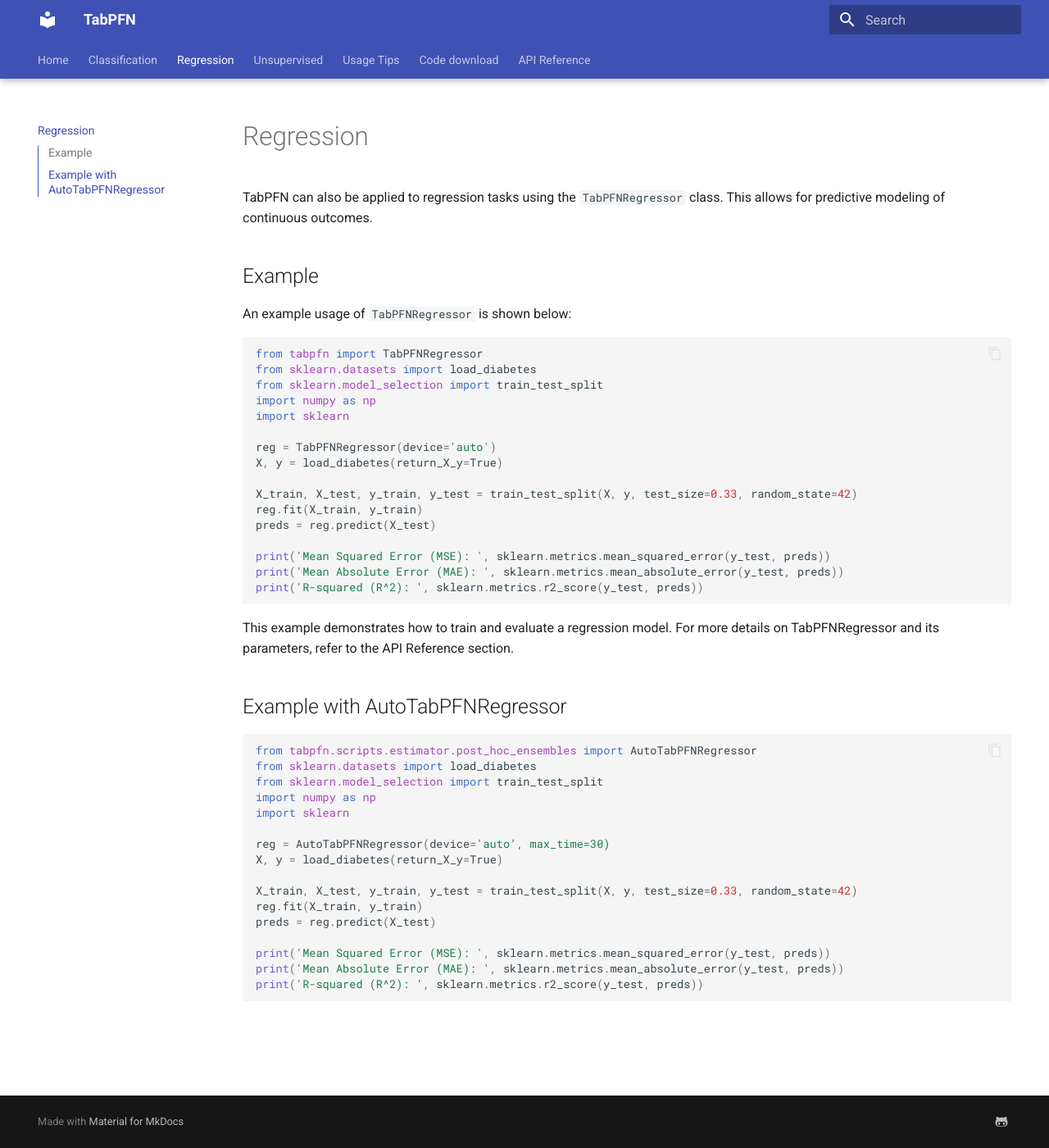
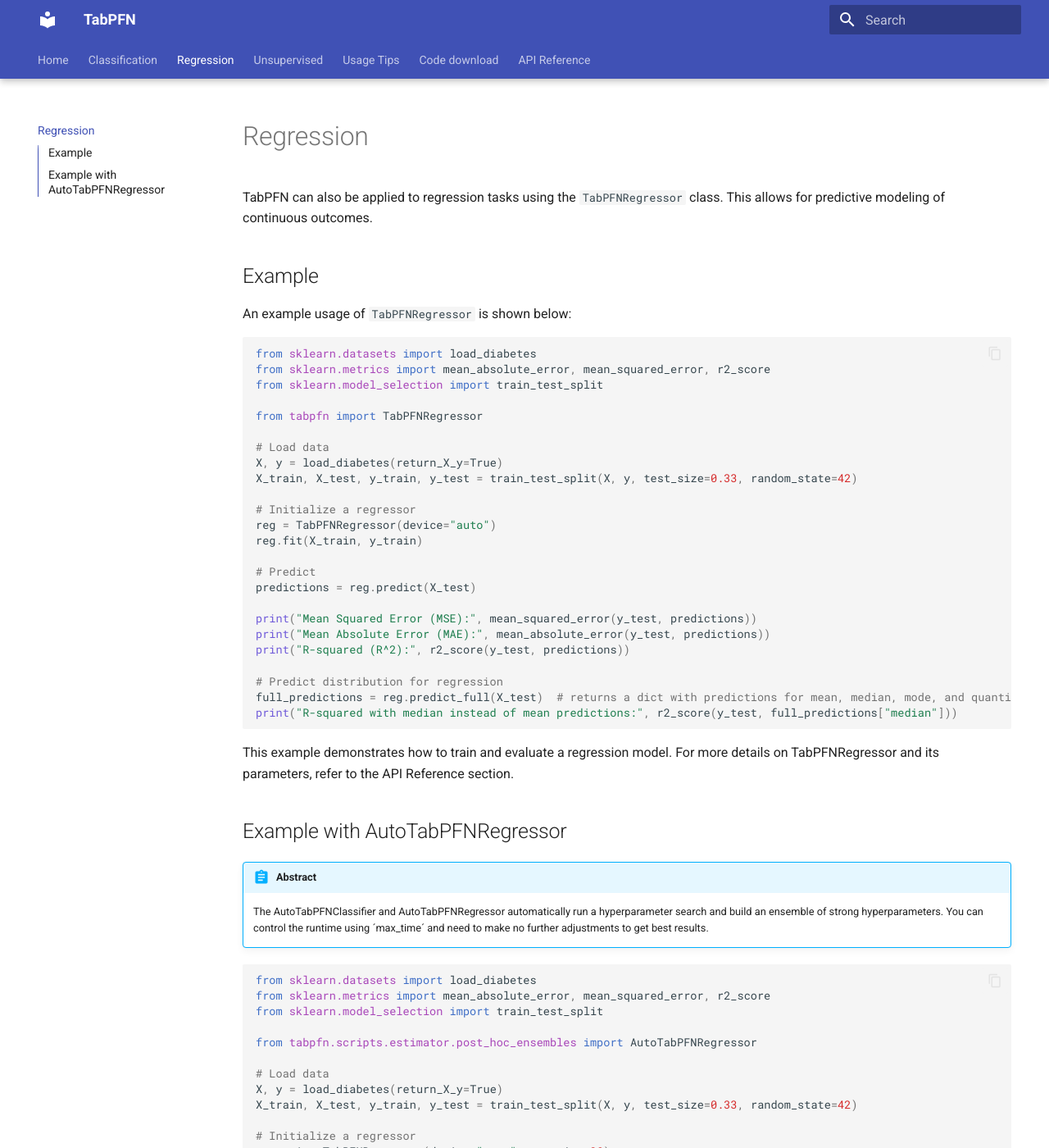
Before and after one commit to PriorLabs/PriorLabs.github.io, an MkDocs documentation site: the page built from docs/regression.md, in a window 1280 px wide and 1400 px high. Shown: the whole window at 82% size. Built offline with MkDocs 1.6.1 and Material for MkDocs 9.7.7, drawn with Linux system fonts in a browser that asks for light colours; some of the changed text lies outside the part shown.

````diff
--- a/docs/regression.md
+++ b/docs/regression.md
@@ -7,42 +7,58 @@ TabPFN can also be applied to regression tasks using the `TabPFNRegressor` class
 An example usage of `TabPFNRegressor` is shown below:
 
 ```python
+from sklearn.datasets import load_diabetes
+from sklearn.metrics import mean_absolute_error, mean_squared_error, r2_score
+from sklearn.model_selection import train_test_split
+
 from tabpfn import TabPFNRegressor
-from sklearn.datasets import load_diabetes
-from sklearn.model_selection import train_test_split
-import numpy as np
-import sklearn
 
-reg = TabPFNRegressor(device='auto')
+# Load data
 X, y = load_diabetes(return_X_y=True)
+X_train, X_test, y_train, y_test = train_test_split(X, y, test_size=0.33, random_state=42)
 
-X_train, X_test, y_train, y_test = train_test_split(X, y, test_size=0.33, random_state=42)
+# Initialize a regressor
+reg = TabPFNRegressor(device="auto")
 reg.fit(X_train, y_train)
-preds = reg.predict(X_test)
 
-print('Mean Squared Error (MSE): ', sklearn.metrics.mean_squared_error(y_test, preds))
-print('Mean Absolute Error (MAE): ', sklearn.metrics.mean_absolute_error(y_test, preds))
-print('R-squared (R^2): ', sklearn.metrics.r2_score(y_test, preds))
+# Predict
+predictions = reg.predict(X_test)
+
+print("Mean Squared Error (MSE):", mean_squared_error(y_test, predictions))
+print("Mean Absolute Error (MAE):", mean_absolute_error(y_test, predictions))
+print("R-squared (R^2):", r2_score(y_test, predictions))
+
+# Predict distribution for regression
+full_predictions = reg.predict_full(X_test)  # returns a dict with predictions for mean, median, mode, and quantiles.
+print("R-squared with median instead of mean predictions:", r2_score(y_test, full_predictions["median"]))
 ```
 This example demonstrates how to train and evaluate a regression model. For more details on TabPFNRegressor and its parameters, refer to the API Reference section.
 
 ## Example with AutoTabPFNRegressor
 
+!!! abstract
+
+	The AutoTabPFNClassifier and AutoTabPFNRegressor automatically run a hyperparameter search and build an ensemble of strong hyperparameters. You can control the runtime using ´max_time´ and need to make no further adjustments to get best results.
+
 ```python
+from sklearn.datasets import load_diabetes
+from sklearn.metrics import mean_absolute_error, mean_squared_error, r2_score
+from sklearn.model_selection import train_test_split
+
 from tabpfn.scripts.estimator.post_hoc_ensembles import AutoTabPFNRegressor
-from sklearn.datasets import load_diabetes
-from sklearn.model_selection import train_test_split
-import numpy as np
-import sklearn
 
-reg = AutoTabPFNRegressor(device='auto’, max_time=30)
+# Load data
 X, y = load_diabetes(return_X_y=True)
+X_train, X_test, y_train, y_test = train_test_split(X, y, test_size=0.33, random_state=42)
 
-X_train, X_test, y_train, y_test = train_test_split(X, y, test_size=0.33, random_state=42)
+# Initialize a regressor
+reg = AutoTabPFNRegressor(device="auto", max_time=30)
 reg.fit(X_train, y_train)
-preds = reg.predict(X_test)
 
-print('Mean Squared Error (MSE): ', sklearn.metrics.mean_squared_error(y_test, preds))
-print('Mean Absolute Error (MAE): ', sklearn.metrics.mean_absolute_error(y_test, preds))
-print('R-squared (R^2): ', sklearn.metrics.r2_score(y_test, preds))
+# Predict
+predictions = reg.predict(X_test)
+
+print("Mean Squared Error (MSE):", mean_squared_error(y_test, predictions))
+print("Mean Absolute Error (MAE):", mean_absolute_error(y_test, predictions))
+print("R-squared (R^2):", r2_score(y_test, predictions))
 ```
````
Also changed, not shown: docs/classification.md (+29 -18 lines), docs/index.md (+29 -18 lines), docs/unsupervised.md (+11 -9 lines).
